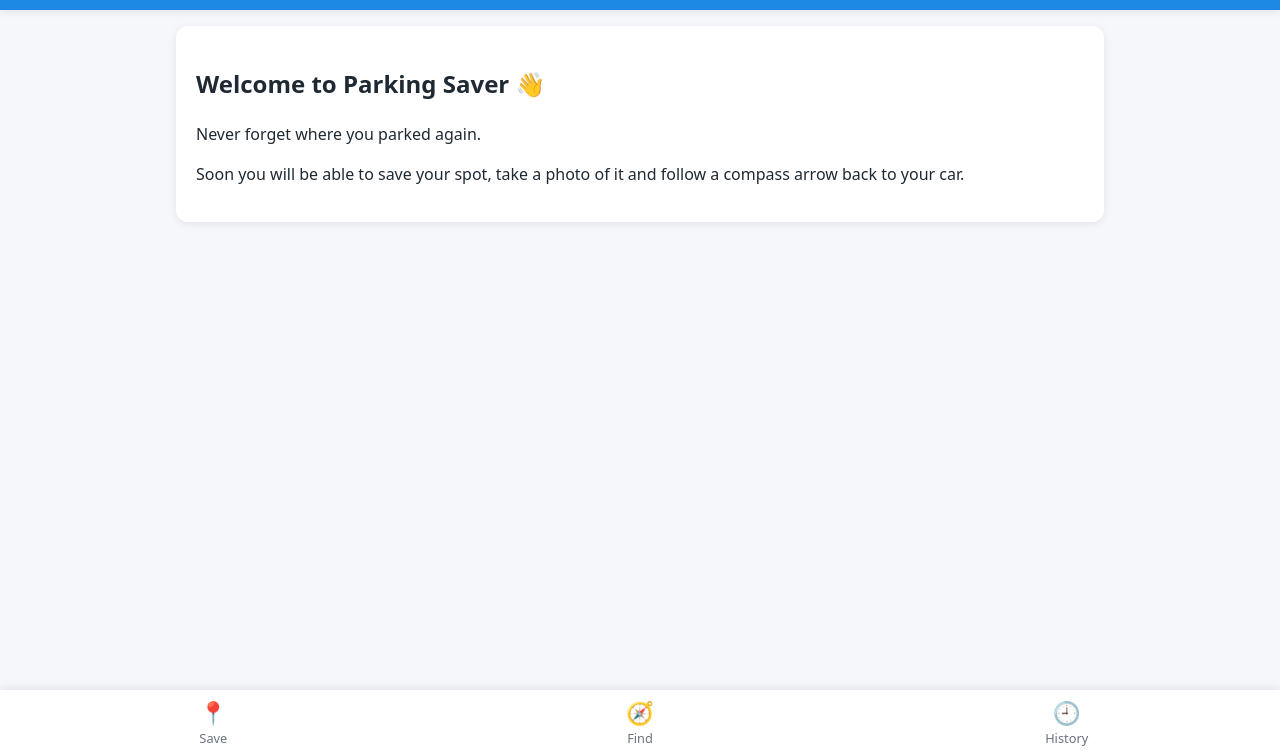
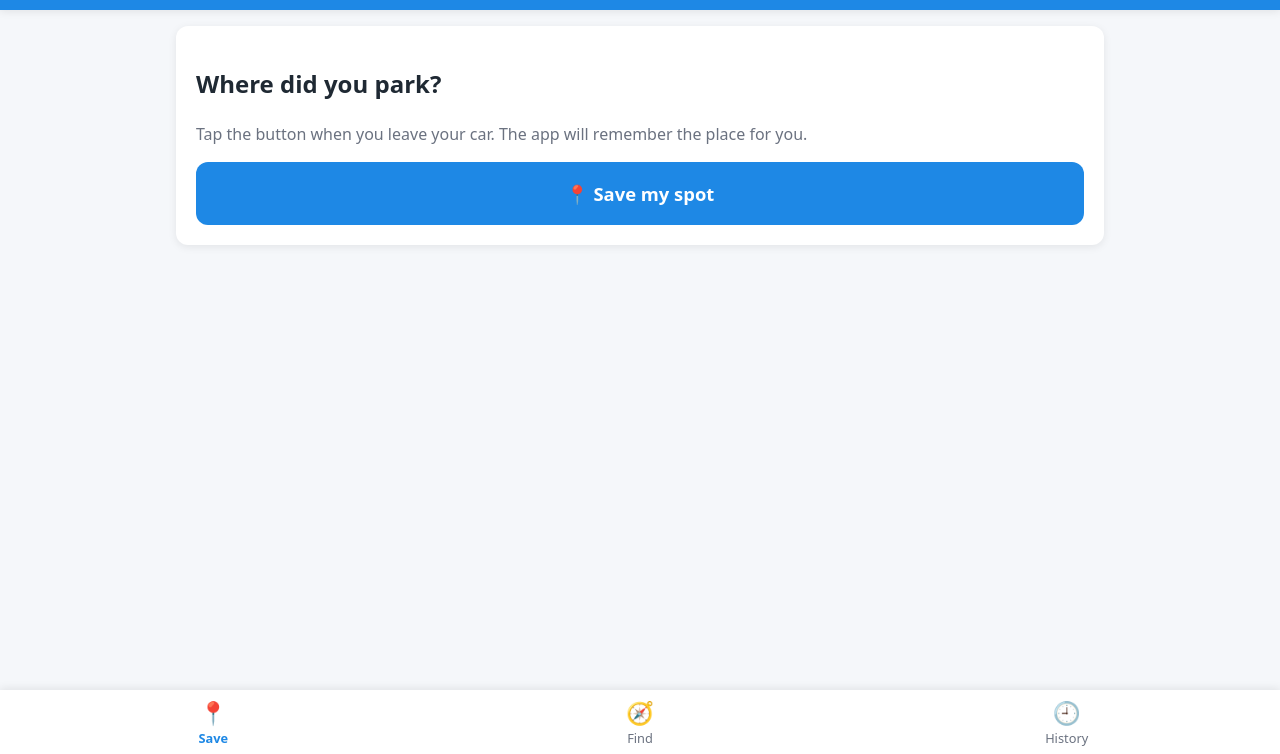
Before and after one commit to olezhakashz/parking-saver-pwa, a plain HTML site: page index.html in a window 1280 px wide. Shown: the part 46-800 px from the top of the page. Drawn offline with Linux system fonts and the light colour scheme.

Commit message:
Week 2: add router, three screens and bottom navigation

```diff
--- a/css/style.css
+++ b/css/style.css
@@ -1,51 +1,53 @@
-/* =========================================================
-   Parking Saver – main stylesheet
-   Mobile first: the basic styles are for phones,
-   bigger screens get extra rules in media queries (week 3).
-   ========================================================= */
+/* Parking Saver styles
+   I went mobile first, so everything here is for phones,
+   bigger screens will get their own rules later */
 
-/* ---------- 1. Colours and sizes (CSS variables) ----------
-   Defined once here and reused everywhere with var(--name).
-   If we want to change the main colour, we change it in one place. */
+/* --- colors and sizes ---
+   kept them all in one place so if I want another color
+   I only change it here */
 :root {
-  --color-primary: #1e88e5;      /* blue: header, buttons, active link */
-  --color-primary-dark: #1565c0; /* darker blue for hover/pressed */
-  --color-bg: #f5f7fa;           /* light grey page background */
-  --color-surface: #ffffff;      /* white cards and navigation */
-  --color-text: #1f2933;         /* almost black text */
-  --color-muted: #6b7280;        /* grey secondary text */
-  --color-warning: #ffd54f;      /* yellow offline banner */
+  --color-primary: #1e88e5; /* main blue */
+  --color-primary-dark: #1565c0; /* for hover */
+  --color-bg: #f5f7fa;
+  --color-surface: #ffffff;
+  --color-text: #1f2933;
+  --color-muted: #6b7280; /* grey for less important text */
+  --color-warning: #ffd54f; /* offline bar */
 
   --header-height: 56px;
   --nav-height: 64px;
-  --radius: 12px;                /* rounded corners */
+  --radius: 12px;
   --shadow: 0 2px 8px rgba(0, 0, 0, 0.08);
 }
 
-/* ---------- 2. Basic reset ----------
-   Browsers add their own margins and sizes. We remove them
-   so the app looks the same everywhere. */
+/* --- reset ---
+   border-box so padding doesn't make things wider than I set */
 *,
 *::before,
 *::after {
-  box-sizing: border-box; /* padding is counted inside the width */
+  box-sizing: border-box;
 }
 
 body {
   margin: 0;
-  font-family: system-ui, -apple-system, "Segoe UI", Roboto, sans-serif;
+  font-family:
+    system-ui,
+    -apple-system,
+    "Segoe UI",
+    Roboto,
+    sans-serif;
   background: var(--color-bg);
   color: var(--color-text);
   line-height: 1.5;
-  /* Space at the top and bottom so content is not hidden
-     behind the fixed header and navigation bar */
+  /* header and nav are fixed, so I push the content away from them
+     or it ends up hidden underneath */
   padding-top: var(--header-height);
   padding-bottom: var(--nav-height);
 }
 
-/* ---------- 3. Header ---------- */
+/* --- header --- */
 .app-header {
-  position: fixed;   /* stays at the top while scrolling */
+  position: fixed; /* stays on top when you scroll */
   top: 0;
   left: 0;
   right: 0;
@@ -56,7 +58,7 @@ body {
   background: var(--color-primary);
   color: #fff;
   box-shadow: var(--shadow);
-  z-index: 10;       /* drawn above the page content */
+  z-index: 10;
 }
 
 .app-title {
@@ -64,7 +66,7 @@ body {
   font-size: 1.25rem;
 }
 
-/* ---------- 4. Offline banner (used in week 11) ---------- */
+/* --- offline bar --- */
 .offline-banner {
   padding: 8px 16px;
   background: var(--color-warning);
@@ -72,14 +74,15 @@ body {
   font-size: 0.9rem;
 }
 
-/* ---------- 5. Main content area ---------- */
+/* --- main area ---
+   max-width so it doesn't stretch across the whole laptop screen */
 .app-main {
   padding: 16px;
-  max-width: 960px; /* on big screens the content does not stretch too wide */
-  margin: 0 auto;   /* centres it */
+  max-width: 960px;
+  margin: 0 auto;
 }
 
-/* A white box we will use for every screen's content */
+/* the white rounded box I use on every screen */
 .card {
   background: var(--color-surface);
   border-radius: var(--radius);
@@ -87,23 +90,24 @@ body {
   padding: 20px;
 }
 
-/* ---------- 6. Bottom navigation ---------- */
+/* --- bottom menu ---
+   fixed at the bottom like in normal phone apps */
 .bottom-nav {
-  position: fixed;   /* always visible at the bottom, like in native apps */
+  position: fixed;
   bottom: 0;
   left: 0;
   right: 0;
   height: var(--nav-height);
-  display: flex;     /* puts the three links in a row */
+  display: flex;
   background: var(--color-surface);
   box-shadow: 0 -2px 8px rgba(0, 0, 0, 0.08);
   z-index: 10;
 }
 
 .nav-link {
-  flex: 1;           /* each link takes the same width */
+  flex: 1; /* all three links get the same width */
   display: flex;
-  flex-direction: column; /* icon above the text */
+  flex-direction: column; /* icon on top, text under it */
   align-items: center;
   justify-content: center;
   color: var(--color-muted);
@@ -115,8 +119,104 @@ body {
   font-size: 1.4rem;
 }
 
-/* The link of the screen we are on (the class is added by the router in week 2) */
+/* the router puts "active" on the screen you're on */
 .nav-link.active {
   color: var(--color-primary);
   font-weight: 600;
 }
+
+/* --- screen change animation ---
+   router adds .view-enter every time the screen changes,
+   so the new one fades in and slides up a bit */
+.view-enter {
+  animation: view-in 0.25s ease-out;
+}
+
+@keyframes view-in {
+  from {
+    opacity: 0;
+    transform: translateY(8px);
+  }
+  to {
+    opacity: 1;
+    transform: translateY(0);
+  }
+}
+
+/* some people turn animations off in their phone settings, respect that */
+@media (prefers-reduced-motion: reduce) {
+  .view-enter {
+    animation: none;
+  }
+}
+
+/* --- small helpers --- */
+.muted {
+  color: var(--color-muted);
+}
+
+.center {
+  text-align: center;
+}
+
+/* --- buttons --- */
+.btn {
+  display: inline-block;
+  padding: 12px 20px;
+  border: none;
+  border-radius: var(--radius);
+  font: inherit; /* buttons don't take the page font on their own */
+  font-weight: 600;
+  text-decoration: none; /* I also use this on links */
+  cursor: pointer;
+  transition:
+    background 0.2s,
+    transform 0.1s;
+}
+
+/* little shrink when you tap, feels more like a real app */
+.btn:active {
+  transform: scale(0.97);
+}
+
+.btn-primary {
+  background: var(--color-primary);
+  color: #fff;
+}
+
+.btn-primary:hover {
+  background: var(--color-primary-dark);
+}
+
+.btn-secondary {
+  background: #e3f2fd;
+  color: var(--color-primary-dark);
+}
+
+/* the big save button, full width so it's easy to hit with a thumb */
+.btn-big {
+  display: block;
+  width: 100%;
+  padding: 18px;
+  font-size: 1.15rem;
+  margin-top: 16px;
+}
+
+/* --- find my car screen --- */
+.compass {
+  font-size: 6rem;
+  line-height: 1;
+  margin: 24px 0 8px;
+}
+
+.distance {
+  font-size: 2rem;
+  font-weight: 700;
+  margin: 0;
+}
+
+/* --- history screen --- */
+.empty-icon {
+  font-size: 4rem;
+  margin: 16px 0 0;
+}
--- a/js/app.js
+++ b/js/app.js
@@ -1,41 +1,18 @@
-/**
- * app.js – the entry point of Parking Saver.
- *
- * The browser runs this file first (see the <script> tag in index.html).
- * Its job is to start the app. Right now it only shows a welcome screen;
- * in the next weeks it will also start the router (week 2),
- * register the Service Worker (week 11) and more.
- */
+// app.js
+// This is where everything starts. For now it just starts the router,
+// later I'll register the service worker here too.
+
+import { startRouter } from "./router.js";
 
 /**
- * Draws the welcome message inside the <main id="app"> element.
- * @param {HTMLElement} container - the element where the content goes
- */
-function showWelcome(container) {
-  // innerHTML replaces everything inside the element with this HTML.
-  // The backticks (`) let us write HTML on several lines.
-  container.innerHTML = `
-    <section class="card">
-      <h2>Welcome to Parking Saver 👋</h2>
-      <p>Never forget where you parked again.</p>
-      <p>Soon you will be able to save your spot, take a photo of it
-         and follow a compass arrow back to your car.</p>
-    </section>
-  `;
-}
-
-/**
- * Starts the app. Called once when the page has loaded.
+ * Starts the app (runs once when the page opens).
  */
 function init() {
-  // Find the main area of the page by its id
-  const app = document.getElementById("app");
-  showWelcome(app);
+  startRouter();
 
-  // A message in the browser console (F12) so we can see the script works
+  // just so I can see in the console (F12) that it actually runs
   console.log("Parking Saver started");
 }
 
-// Modules run after the HTML is parsed, so all elements already exist
-// and we can start the app straight away.
+// modules run after the HTML is ready, so no need to wait for any load event
 init();
--- /dev/null
+++ b/js/router.js
@@ -0,0 +1,100 @@
+// router.js
+// Switches between the 3 screens.
+//
+// Every screen has its own address after the #, like #/find.
+// Changing the part after # doesn't reload the page, the browser only
+// fires a "hashchange" event. So I listen for that and draw the right screen.
+
+import { render as renderSave } from "./views/save.js";
+import { render as renderFind } from "./views/find.js";
+import { render as renderHistory } from "./views/history.js";
+
+// all screens in one place. adding a new one is just one more line here
+const routes = {
+  "/save": { title: "Save Spot", render: renderSave },
+  "/find": { title: "Find My Car", render: renderFind },
+  "/history": { title: "History", render: renderHistory },
+};
+
+// where to go if the address is empty or something random
+const DEFAULT_ROUTE = "/save";
+
+/**
+ * Gets the current screen path from the URL, e.g. "#/find" -> "/find".
+ * @returns {string}
+ */
+function getCurrentPath() {
+  return window.location.hash.slice(1); // cut off the "#"
+}
+
+/**
+ * Makes the menu button of the current screen blue.
+ * @param {string} path - like "/find"
+ */
+function highlightNavLink(path) {
+  const links = document.querySelectorAll(".nav-link");
+
+  links.forEach((link) => {
+    const isActive = link.getAttribute("href") === "#" + path;
+
+    // adds "active" if true, removes it if false
+    link.classList.toggle("active", isActive);
+
+    // for screen readers, so they know which page is open
+    if (isActive) {
+      link.setAttribute("aria-current", "page");
+    } else {
+      link.removeAttribute("aria-current");
+    }
+  });
+}
+
+/**
+ * Draws whatever screen matches the current address.
+ * Runs on start and every time the # part changes.
+ */
+function handleRouteChange() {
+  const path = getCurrentPath();
+  const route = routes[path];
+
+  // unknown address -> send to the default screen.
+  // replace() so the wrong address doesn't stay in the back-button history.
+  // this changes the hash again, so this function gets called again by itself
+  if (!route) {
+    window.location.replace("#" + DEFAULT_ROUTE);
+    return;
+  }
+
+  const container = document.getElementById("app");
+
+  // restart the fade-in animation. if I just add the class again it won't
+  // replay, so I remove it, make the browser recalculate (offsetWidth),
+  // and add it back
+  container.classList.remove("view-enter");
+  void container.offsetWidth;
+  container.classList.add("view-enter");
+
+  route.render(container);
+  document.title = `${route.title} · Parking Saver`;
+
+  highlightNavLink(path);
+
+  // new screen should start from the top
+  window.scrollTo(0, 0);
+}
+
+/**
+ * Turns the router on and shows the first screen.
+ */
+export function startRouter() {
+  window.addEventListener("hashchange", handleRouteChange);
+  handleRouteChange();
+}
+
+/**
+ * Go to another screen from code, e.g. after a button click.
+ * @param {string} path - like "/find"
+ */
+export function navigate(path) {
+  window.location.hash = path; // hashchange does the rest
+}
--- /dev/null
+++ b/js/views/find.js
@@ -0,0 +1,32 @@
+// views/find.js
+// Screen 2 - shows where your car is (arrow + distance).
+// Just placeholders for now, the real distance and compass come later.
+
+import { navigate } from "../router.js";
+
+/**
+ * Draws the Find My Car screen.
+ * @param {HTMLElement} container - the <main> element
+ */
+export function render(container) {
+  container.innerHTML = `
+    <section class="card center">
+      <h2>Find my car</h2>
+
+      <!-- this arrow will turn toward the car once the compass works -->
+      <div class="compass" aria-hidden="true">⬆️</div>
+
+      <p class="distance">— m</p>
+      <p class="muted">Follow the arrow to get back to your car.</p>
+
+      <button id="found-btn" class="btn btn-secondary" type="button">
+        ✅ I found my car
+      </button>
+    </section>
+  `;
+
+  // TODO: move the spot into history. for now it just opens History
+  container.querySelector("#found-btn").addEventListener("click", () => {
+    navigate("/history");
+  });
+}
--- /dev/null
+++ b/js/views/history.js
@@ -0,0 +1,19 @@
+// views/history.js
+// Screen 3 - list of your old parking spots.
+// Empty for now, i will load from database later
+
+/**
+ * Draws the History screen.
+ * @param {HTMLElement} container - the <main> element
+ */
+export function render(container) {
+  container.innerHTML = `
+    <section class="card center">
+      <h2>History</h2>
+      <div class="empty-icon" aria-hidden="true">🅿️</div>
+      <p class="muted">No parking spots yet.</p>
+      <!-- normal link, the router catches the # change so no JS needed -->
+      <a href="#/save" class="btn btn-primary">Save your first spot</a>
+    </section>
+  `;
+}
--- /dev/null
+++ b/js/views/save.js
@@ -0,0 +1,31 @@
+// views/save.js
+// Screen 1 - where you save your parking spot.
+// Only the layout for now, GPS and the camera come later.
+
+import { navigate } from "../router.js";
+
+/**
+ * Draws the Save Spot screen.
+ * @param {HTMLElement} container - the <main> element
+ */
+export function render(container) {
+  container.innerHTML = `
+    <section class="card">
+      <h2>Where did you park?</h2>
+      <p class="muted">Tap the button when you leave your car.
+         The app will remember the place for you.</p>
+
+      <button id="save-btn" class="btn btn-primary btn-big" type="button">
+        📍 Save my spot
+      </button>
+    </section>
+  `;
+
+  // the button only exists after innerHTML, so I grab it here
+  const saveBtn = container.querySelector("#save-btn");
+
+  // TODO: actually save the location. for now it just goes to the next screen
+  saveBtn.addEventListener("click", () => {
+    navigate("/find");
+  });
+}
```
Also changed, not shown: index.html (+13 -17 lines), 1 other file.
